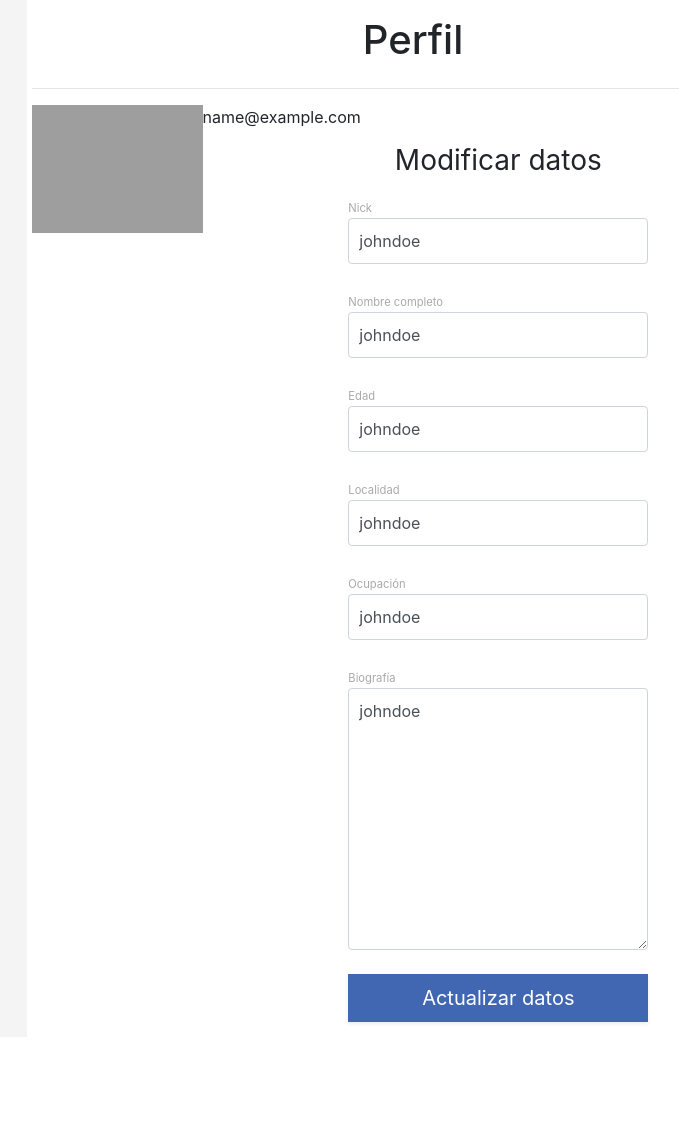
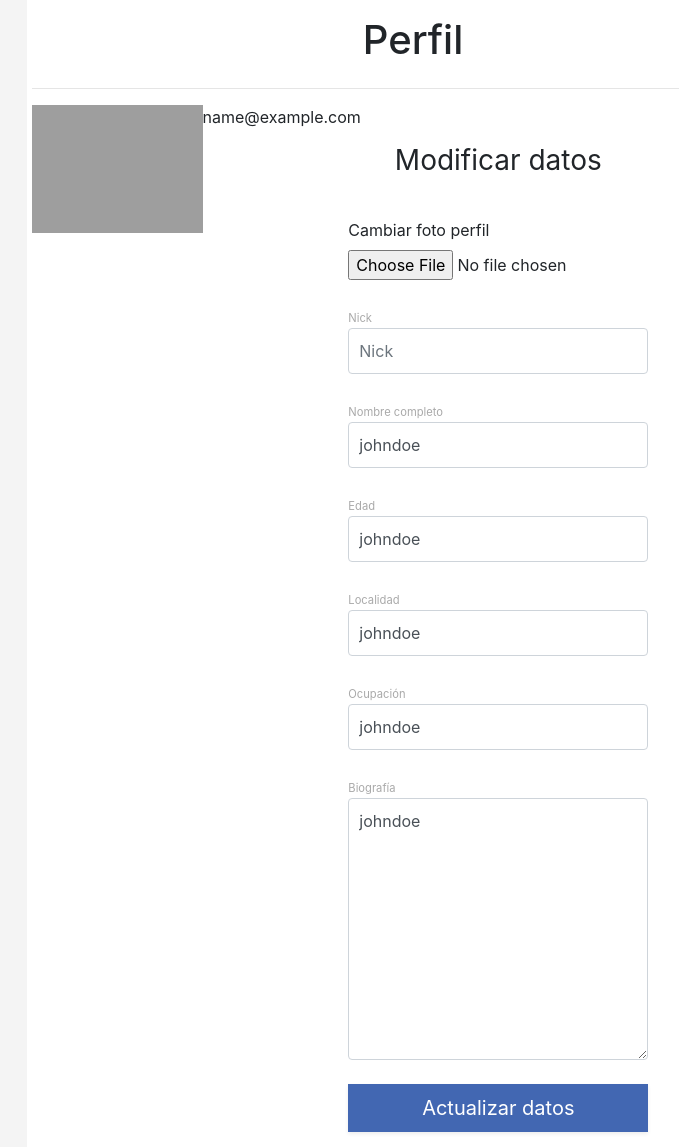
Before and after one commit to and-y93/feisbuc, a CodeIgniter app: the page made by application/views/perfil_view.php in a window 1280 px wide. Shown: the part 56-1203 px from the top of the page, without its empty margins (227-906 px from the left). Before the commit the page ends 1079 px from the top, so only its background shows below. Run offline with CodeIgniter, Linux system fonts and the light colour scheme; the template is opened without the code that fills it: most values are stand-ins (such as "Sample title", 1, 10 or a date in 2020); grey boxes are pictures that could not be loaded.

Commit message:
ultimas modificaciones jueves

```diff
--- a/application/models/elfeisbuc_modelo.php
+++ b/application/models/elfeisbuc_modelo.php
@@ -120,7 +120,7 @@ class elfeisbuc_modelo extends CI_Model
     $user = $this->session->userdata('nick');
     $queryDatosUser = $this->db->query('SELECT * FROM user WHERE nick = "' . $user . '"');
     return $queryDatosUser;
-
+}
   public function updateFotoPerfil($fotoPerfil){
       $nick = $this->input->post('nick');
       $arrayFotoPerfil  = array('nick' => $nick ,'foto_perfil' => $fotoPerfil);
--- a/application/views/perfil_view.php
+++ b/application/views/perfil_view.php
@@ -78,14 +78,18 @@
 
               echo $row->email;
               $attributes = array('class' => 'form-signin');
-              echo form_open('elfeisbuc_controller/formularioDatosUser', $attributes);
+              echo form_open_multipart('elfeisbuc_controller/formularioDatosUser', $attributes);
 
               echo '<h1 class="h3 mb-3 font-weight-normal text-center">Modificar datos</h1>
-              <span>Nick</span>';
+              <br>';
+
+              echo '<label for="menssage_imagen">Cambiar foto perfil</label>
+                  <input type="file" class="form-control-file" name="foto_perfil"/><br>
+                  <span>Nick</span><br>';
 
               $datosNick = array(
                 'name'          => 'nick_perfil',
-                'value'         => 'johndoe',
+                'value'         => $this->session->userdata("nick"),
                 'class'         => 'form-control',
                 'placeholder'   => 'Nick'
               );
```
Also changed, not shown: application/controllers/elfeisbuc_controller.php (+11 -12 lines).
